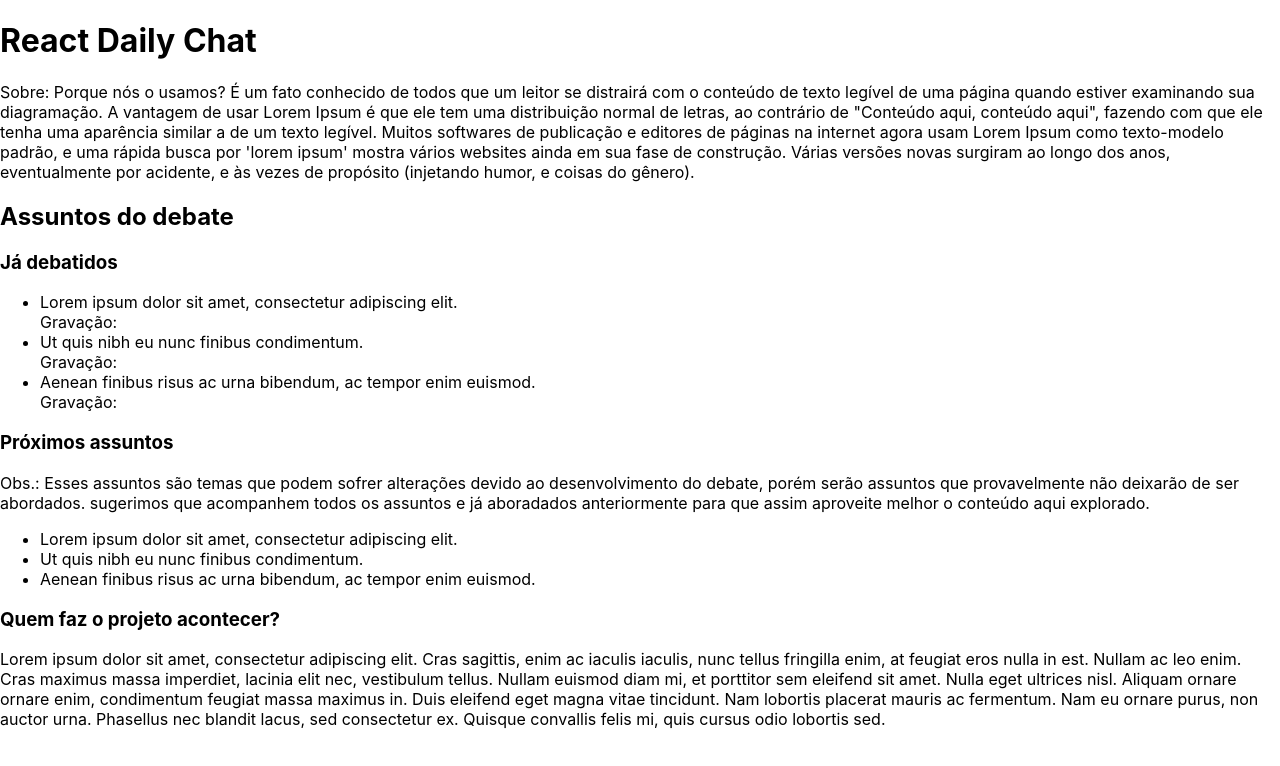
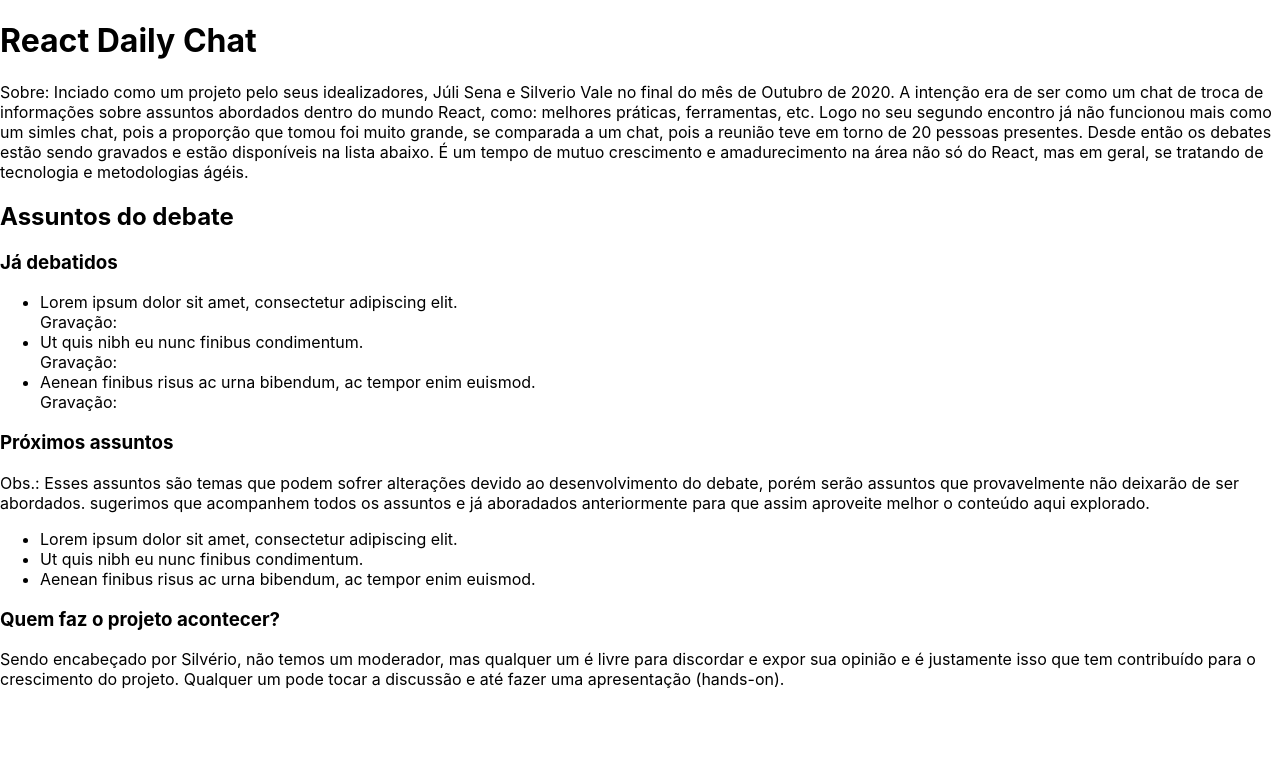
Before and after one commit to robsonfm/my-app, a React (Create React App) app: page / in a window 1280 px wide. Shown: the top 766 px of the page. Built offline with nearby package versions, Linux system fonts and the light colour scheme; no server answers.

Commit message:
Melhoria nos textos

```diff
--- a/src/App.tsx
+++ b/src/App.tsx
@@ -8,14 +8,8 @@
 
  /* const boxStyle = {margin: '20px', border: 'solid-2px-darkgray', padding: '20px', border-color: 'black'};
   const h1Style = {textTransform: 'uppercase', fontSize: '30px'};*/
-  const projetoAcontecer = `Lorem ipsum dolor sit amet, consectetur adipiscing elit.
-   Cras sagittis, enim ac iaculis iaculis, nunc tellus fringilla enim, at feugiat eros nulla in est.
-    Nullam ac leo enim. Cras maximus massa imperdiet, lacinia elit nec, vestibulum tellus.
-     Nullam euismod diam mi, et porttitor sem eleifend sit amet. Nulla eget ultrices nisl.
-      Aliquam ornare ornare enim, condimentum feugiat massa maximus in.
-       Duis eleifend eget magna vitae tincidunt. Nam lobortis placerat mauris ac fermentum.
-        Nam eu ornare purus, non auctor urna. Phasellus nec blandit lacus, sed consectetur ex.
-         Quisque convallis felis mi, quis cursus odio lobortis sed.`;
+  const projetoAcontecer = `Sendo encabeçado por Silvério, não temos um moderador, mas qualquer um é livre para discordar e expor sua opinião e
+  é justamente isso que tem contribuído para o crescimento do projeto. Qualquer um pode tocar a discussão e até fazer uma apresentação (hands-on).`;
 
   useEffect(() => {
     axios.get(`https://react-challenge-api.herokuapp.com/first-challenge/episodes`)
@@ -30,8 +24,12 @@
     <div style={{backgroundColor: 'white'}}>
       <h1>React Daily Chat</h1>
       <p>Sobre:
-      Porque nós o usamos?
-      É um fato conhecido de todos que um leitor se distrairá com o conteúdo de texto legível de uma página quando estiver examinando sua diagramação. A vantagem de usar Lorem Ipsum é que ele tem uma distribuição normal de letras, ao contrário de "Conteúdo aqui, conteúdo aqui", fazendo com que ele tenha uma aparência similar a de um texto legível. Muitos softwares de publicação e editores de páginas na internet agora usam Lorem Ipsum como texto-modelo padrão, e uma rápida busca por 'lorem ipsum' mostra vários websites ainda em sua fase de construção. Várias versões novas surgiram ao longo dos anos, eventualmente por acidente, e às vezes de propósito (injetando humor, e coisas do gênero).
+      Inciado como um projeto pelo seus idealizadores, Júli Sena e Silverio Vale no final do mês de Outubro de 2020.
+      A intenção era de ser como um chat de troca de informações sobre assuntos abordados dentro do mundo React, como: melhores práticas, ferramentas, etc.
+      Logo no seu segundo encontro já não funcionou mais como um simles chat, pois a proporção que tomou foi muito grande, se comparada a um chat, pois a reunião teve em torno de 20 pessoas presentes.
+      Desde então os debates estão sendo gravados e estão disponíveis na lista abaixo.
+      É um tempo de mutuo crescimento e amadurecimento na área não só  do React, mas em geral, se tratando de tecnologia e metodologias ágéis.
+
         </p>
       <h2>Assuntos do debate</h2>
       <h3>Já debatidos</h3>
```
